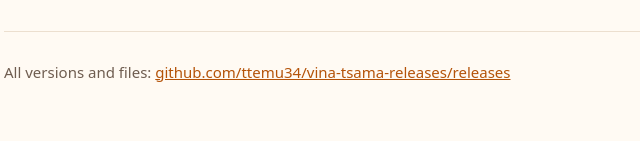
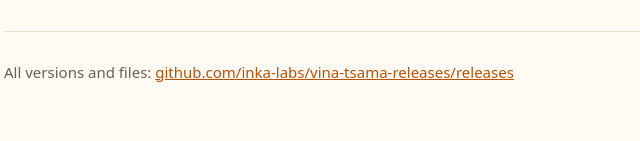
Before and after one commit to inka-labs/vina-tsama-releases, a plain HTML site: page docs/index.html in a window 1280 px wide. Shown: the part 2317-2458 px from the top of the page, 276-916 px from the left. Drawn offline with Linux system fonts and the light colour scheme; no server answers.

Commit message:
Point links at inka-labs and add a screenshot and tour link
Co-Authored-By: Claude Fable 5.2 <noreply@anthropic.com>

```diff
--- a/docs/index.html
+++ b/docs/index.html
@@ -8,7 +8,7 @@
 <link rel="icon" href="icon.png">
 <meta property="og:title" content="Vina Tsama: download and update">
 <meta property="og:description" content="Get the latest Vina Tsama for Windows, Mac or Linux, and see how to update the copy you already have.">
-<meta property="og:image" content="https://ttemu34.github.io/vina-tsama-releases/icon.png">
+<meta property="og:image" content="https://inka-labs.github.io/vina-tsama-releases/icon.png">
 <style>
   :root {
     --bg: #fffaf3;
@@ -142,12 +142,12 @@
 
   <div class="card get">
     <p class="ver" id="ver">Latest version <small id="ver-date"></small></p>
-    <a class="btn" id="main-btn" href="https://github.com/ttemu34/vina-tsama-releases/releases/latest">
+    <a class="btn" id="main-btn" href="https://github.com/inka-labs/vina-tsama-releases/releases/latest">
       <svg width="22" height="22" viewBox="0 0 24 24" fill="none" stroke="currentColor" stroke-width="2.4" stroke-linecap="round" stroke-linejoin="round" aria-hidden="true"><path d="M12 3v12"/><path d="m7 10 5 5 5-5"/><path d="M5 21h14"/></svg>
       <span id="main-btn-text">Open the download page</span>
     </a>
     <p class="others" id="others">On the download page, pick the file ending in <b>windows.zip</b>, <b>mac.zip</b> or <b>linux.zip</b>.</p>
-    <p class="note" id="phone-note" hidden>You seem to be on a phone or tablet. Vina Tsama is installed on a computer, so open this page there: <b>ttemu34.github.io/vina-tsama-releases</b></p>
+    <p class="note" id="phone-note" hidden>You seem to be on a phone or tablet. Vina Tsama is installed on a computer, so open this page there: <b>inka-labs.github.io/vina-tsama-releases</b></p>
   </div>
 </section>
 
@@ -226,7 +226,7 @@
 <section aria-labelledby="t-new">
   <h2 id="t-new">What's new</h2>
   <div id="news">
-    <p class="hint">See the list of changes on the <a href="https://github.com/ttemu34/vina-tsama-releases/releases">releases page</a>.</p>
+    <p class="hint">See the list of changes on the <a href="https://github.com/inka-labs/vina-tsama-releases/releases">releases page</a>.</p>
   </div>
 </section>
 
@@ -286,13 +286,13 @@
 </main>
 
 <footer>
-  <p>All versions and files: <a href="https://github.com/ttemu34/vina-tsama-releases/releases">github.com/ttemu34/vina-tsama-releases/releases</a></p>
+  <p>All versions and files: <a href="https://github.com/inka-labs/vina-tsama-releases/releases">github.com/inka-labs/vina-tsama-releases/releases</a></p>
 </footer>
 </div>
 
 <script>
 (function () {
-  var REPO = "ttemu34/vina-tsama-releases";
+  var REPO = "inka-labs/vina-tsama-releases";
   var API = "https://api.github.com/repos/" + REPO + "/releases?per_page=20";
   var NAMES = { windows: "Windows", mac: "Mac", linux: "Linux" };
   var $ = function (id) { return document.getElementById(id); };
```
Also changed, not shown: docs/img/overview.png (added), 1 other file.
